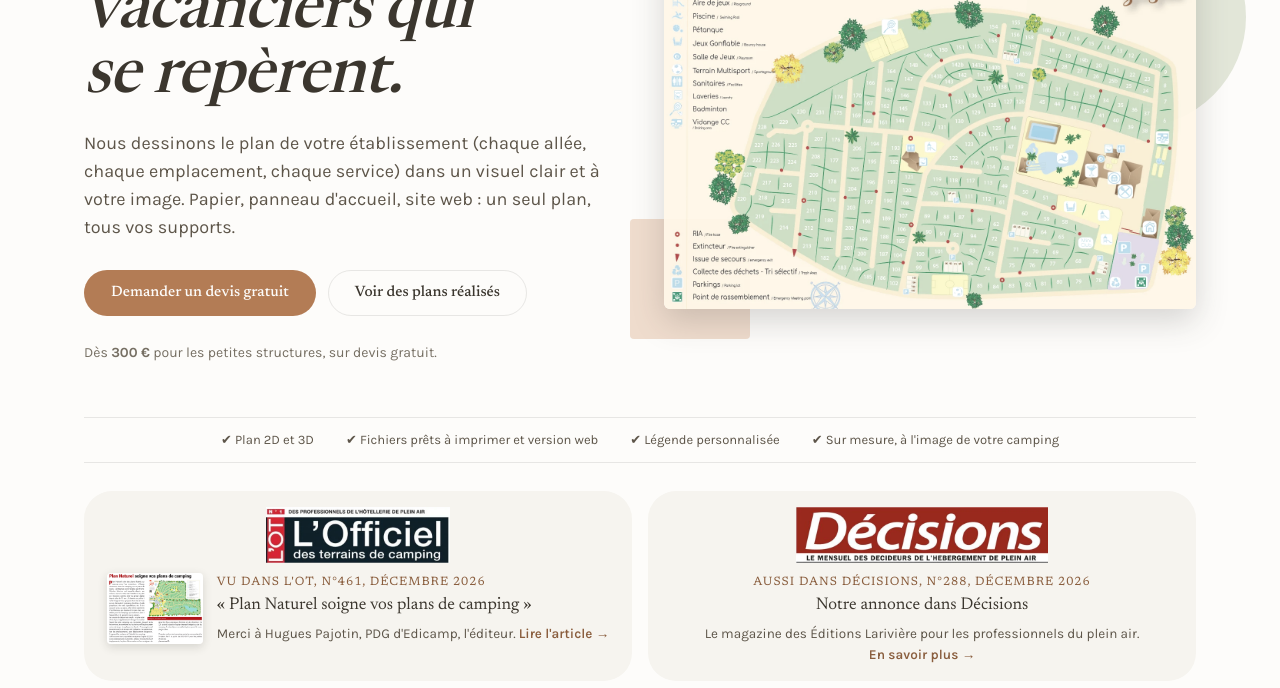
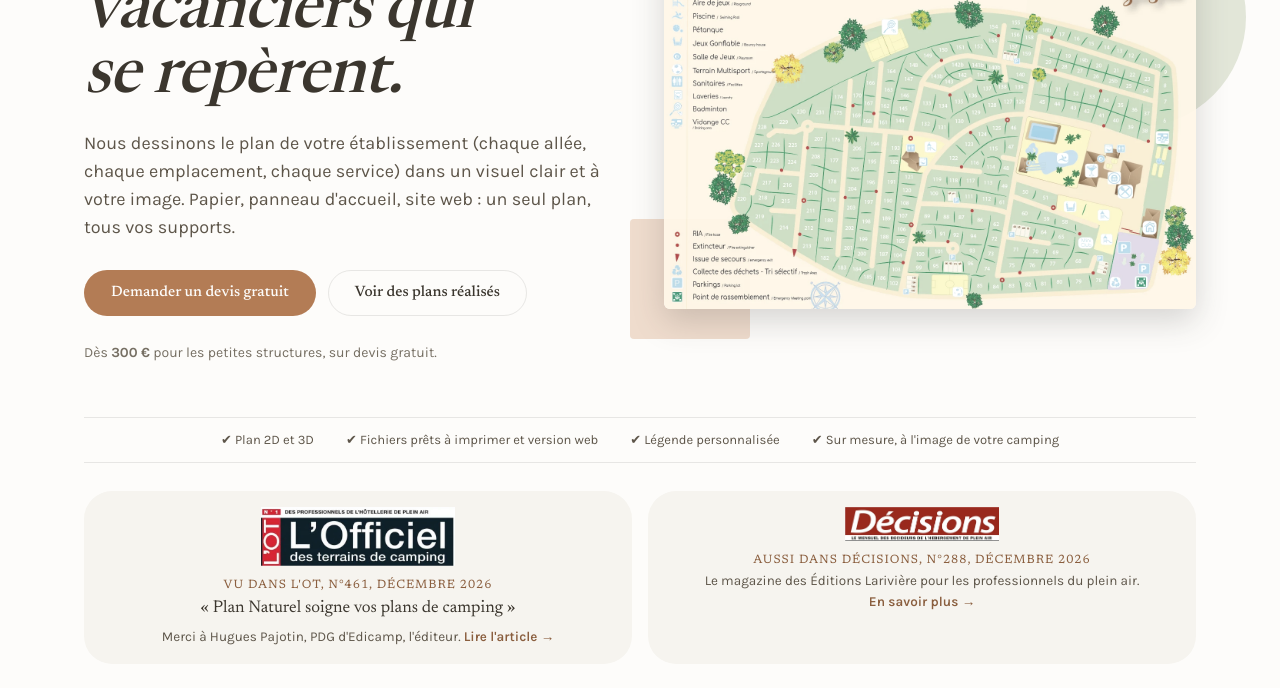
Before and after one commit to PereNoel-site/plan-naturel, a plain HTML site: page index.html in a window 1280 px wide. Shown: the part 264-952 px from the top of the page. Drawn offline with nearby package versions, Linux system fonts and the light colour scheme.

Commit message:
Presse : logos magazines plus petits et équilibrés, logo Plan Naturel dans la carte Décisions
Co-Authored-By: Claude Sonnet 5.5 <noreply@anthropic.com>
Claude-Session: https://claude.ai/code/session_01Gx6eXMjiYERmsFEfwH2ts9

```diff
--- a/index.html
+++ b/index.html
@@ -339,21 +339,17 @@
     <section id="vu-dans-lot" aria-label="Vu dans la presse" style="max-width: 1160px; margin: 0 auto; padding: 0 24px 40px;">
     <div style="display: grid; grid-template-columns: repeat(auto-fit, minmax(min(100%, 340px), 1fr)); gap: 16px;">
       <a href="a-propos#presse" style="display: flex; flex-direction: column; align-items: center; gap: 10px; background: var(--color-surface); border-radius: var(--radius-lg); padding: 16px 20px; text-decoration: none; color: var(--color-text); text-align: center;">
-        <img loading="lazy" decoding="async" src="assets/bandeau-lot.webp" alt="L'OT, L'Officiel des terrains de camping" width="552" height="168" style="height: 56px; width: auto; max-width: 100%; display: block;">
-        <div style="display: flex; gap: 14px; align-items: center; text-align: left;">
-          <img loading="lazy" decoding="async" src="assets/article-lot-461-plan-naturel.jpg" alt="Article Plan Naturel soigne vos plans de camping, L'OT n°461, décembre 2026" width="1190" height="883" style="width: 96px; height: auto; border-radius: 4px; box-shadow: var(--shadow-md); flex: none;">
-          <div>
-            <p style="margin: 0 0 2px; font-family: var(--font-heading); font-size: 12px; letter-spacing: 0.08em; text-transform: uppercase; color: var(--color-accent-700);">Vu dans L'OT, n°461, décembre 2026</p>
-            <p style="margin: 0 0 4px; font-family: var(--font-heading); font-size: 17px;">« Plan Naturel soigne vos plans de camping »</p>
-            <p style="margin: 0; font-size: 13.5px; color: var(--color-neutral-800);">Merci à Hugues Pajotin, PDG d'Edicamp, l'éditeur. <span style="color: var(--color-accent-700); font-weight: 600; white-space: nowrap;">Lire l'article →</span></p>
-          </div>
+        <img loading="lazy" decoding="async" src="assets/bandeau-lot.webp" alt="L'OT, L'Officiel des terrains de camping" width="552" height="168" style="height: 59px; width: auto; max-width: 100%; display: block;">
+        <div>
+          <p style="margin: 0 0 2px; font-family: var(--font-heading); font-size: 12px; letter-spacing: 0.08em; text-transform: uppercase; color: var(--color-accent-700);">Vu dans L'OT, n°461, décembre 2026</p>
+          <p style="margin: 0 0 4px; font-family: var(--font-heading); font-size: 17px;">« Plan Naturel soigne vos plans de camping »</p>
+          <p style="margin: 0; font-size: 13.5px; color: var(--color-neutral-800);">Merci à Hugues Pajotin, PDG d'Edicamp, l'éditeur. <span style="color: var(--color-accent-700); font-weight: 600; white-space: nowrap;">Lire l'article →</span></p>
         </div>
       </a>
       <a href="a-propos#presse" style="display: flex; flex-direction: column; align-items: center; gap: 10px; background: var(--color-surface); border-radius: var(--radius-lg); padding: 16px 20px; text-decoration: none; color: var(--color-text); text-align: center;">
-        <img loading="lazy" decoding="async" src="assets/bandeau-decisions.webp" alt="Décisions, le mensuel des décideurs de l'hébergement de plein air" width="722" height="160" style="height: 56px; width: auto; max-width: 100%; display: block;">
+        <img loading="lazy" decoding="async" src="assets/bandeau-decisions.webp" alt="Décisions, le mensuel des décideurs de l'hébergement de plein air" width="722" height="160" style="height: 34px; width: auto; max-width: 100%; display: block;">
         <div>
           <p style="margin: 0 0 2px; font-family: var(--font-heading); font-size: 12px; letter-spacing: 0.08em; text-transform: uppercase; color: var(--color-accent-700);">Aussi dans Décisions, n°288, décembre 2026</p>
-          <p style="margin: 0 0 4px; font-family: var(--font-heading); font-size: 17px;">Notre annonce dans Décisions</p>
           <p style="margin: 0; font-size: 13.5px; color: var(--color-neutral-800);">Le magazine des Éditions Larivière pour les professionnels du plein air. <span style="color: var(--color-accent-700); font-weight: 600; white-space: nowrap;">En savoir plus →</span></p>
         </div>
       </a>
```
Also changed, not shown: a-propos.html (+6 -4 lines), assets/logo-plan-naturel-vertical.webp (added).
